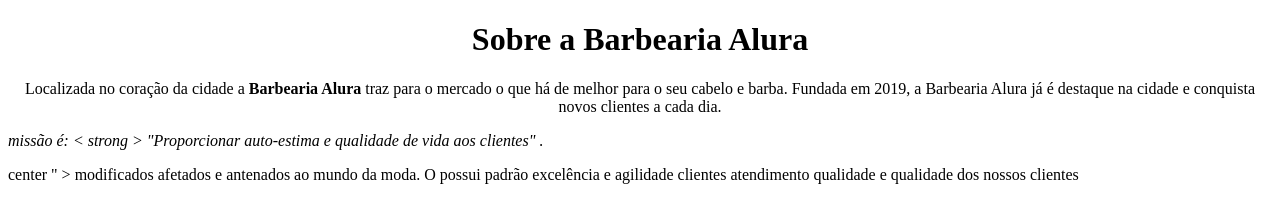
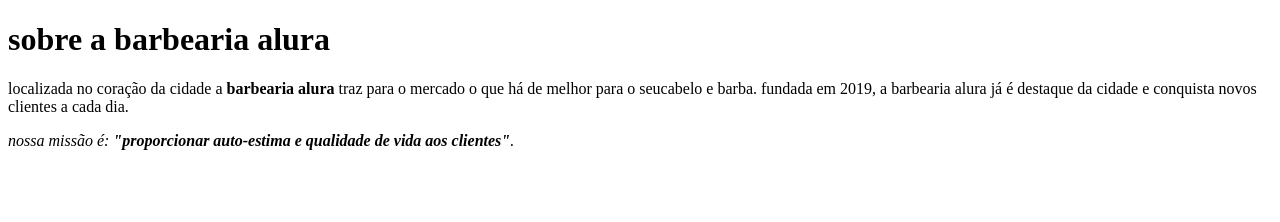
Before and after one commit to hoffmannjr/1-C-premen-2022., a plain HTML site: page index.html in a window 1280 px wide. Drawn offline with Linux system fonts and the light colour scheme.

Commit message:
Add files via upload

```diff
--- a/index.html
+++ b/index.html
@@ -1,18 +1,15 @@
-<!DOCTYPEhtml >
-<html  lang =" pt-br> "
+<!DOCTYPE html>
+<html lang="pt-br">
+</head>
+<body>
 
-    <cabeça>
-     <meta charset ="UTF-8">
-     <title> Barbearia Alura </title>
-   </cabeça>
-   <corpo>
-    <title> Barbearia Alura </title >
-    <h1  style =" text-align: center " > Sobre a Barbearia Alura </h1 >
-    <p  style =" text-align: center " > Localizada no coração da cidade a <strong > Barbearia Alura </strong > traz para o mercado o que há de melhor para o seu cabelo e barba. Fundada em 2019, a Barbearia Alura já é destaque na cidade e conquista novos clientes a cada dia. </p >
+</body>
 
-    <pstyle =" font-size: 20px; text-align: center " > <em > missão é: < strong > "Proporcionar auto-estima e qualidade de vida aos clientes" </strong > . </em > </p >
 
-    <pstyle =" align="justify">center " > modificados afetados e antenados ao mundo da moda. O possui padrão excelência e agilidade clientes atendimento qualidade e qualidade dos nossos clientes </p >
-   </corpo>
+<title>Barbearia Alura</title>
 
-</html>
+<h1>sobre a barbearia alura</h1>
+
+<p>localizada no coração da cidade a <strong>barbearia alura</strong> traz para o mercado o que há de melhor para o seucabelo e barba. fundada em 2019, a barbearia alura já é destaque da cidade e conquista novos clientes a cada dia.</p>
+
+<p><em>nossa missão é: <strong>"proporcionar auto-estima e qualidade de vida aos clientes"</strong>.</em></p>
```
Also changed, not shown: 12e2654fc3aaf4488c4ebfaaa35cb663.jpg (added), download (1).jpeg (added), download.jpeg (added), sddefault.jpg (added).
